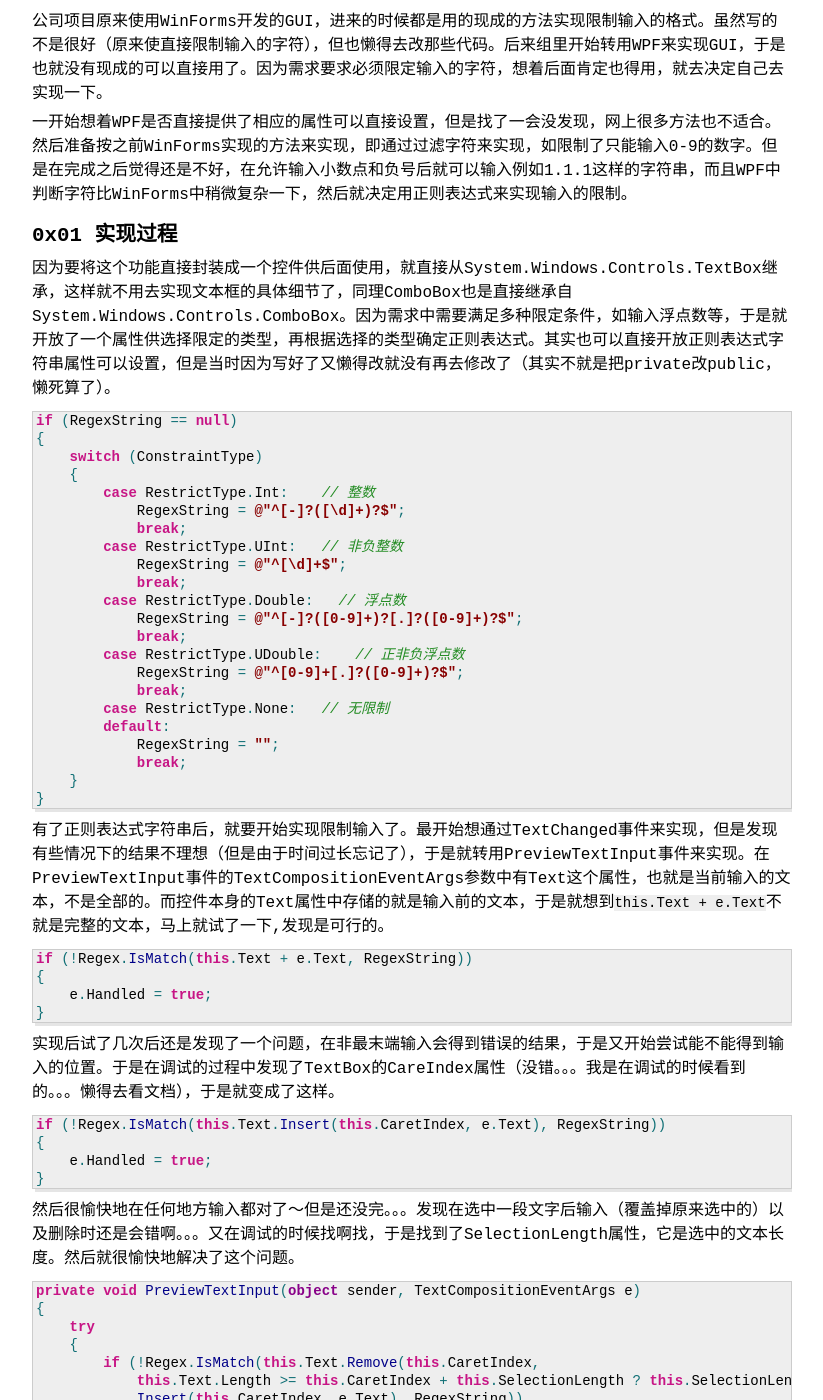
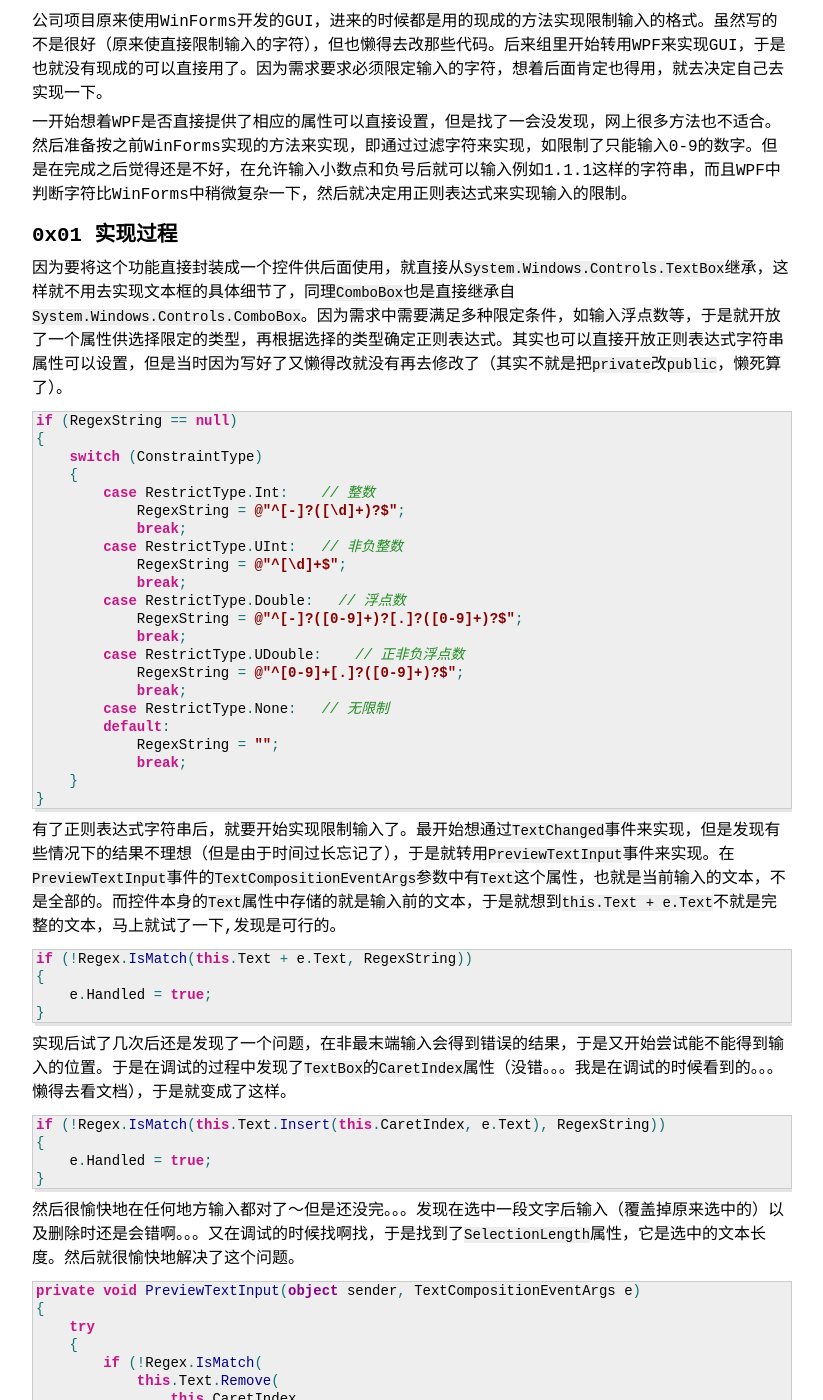
Before and after one commit to ghosind/ghosind.github.io, a Jekyll site: the page built from _posts/wpf/2017-11-08-constraining-textbox.md, in a window 1280 px wide and 1400 px high, scrolled down 367 px. Shown: the whole window, without its empty margins (228-1051 px from the left). Built offline with Jekyll 4.4.1, drawn with Linux system fonts in a browser that asks for light colours; comment, search, counter and statistics services are not loaded; some of the changed text lies outside the part shown.

Commit message:
Fix typo and update post content.

````diff
--- a/_posts/wpf/2017-11-08-constraining-textbox.md
+++ b/_posts/wpf/2017-11-08-constraining-textbox.md
@@ -19,7 +20,7 @@
 
 ## 0x01 实现过程
 
-因为要将这个功能直接封装成一个控件供后面使用，就直接从System.Windows.Controls.TextBox继承，这样就不用去实现文本框的具体细节了，同理ComboBox也是直接继承自System.Windows.Controls.ComboBox。因为需求中需要满足多种限定条件，如输入浮点数等，于是就开放了一个属性供选择限定的类型，再根据选择的类型确定正则表达式。其实也可以直接开放正则表达式字符串属性可以设置，但是当时因为写好了又懒得改就没有再去修改了（其实不就是把private改public，懒死算了）。
+因为要将这个功能直接封装成一个控件供后面使用，就直接从`System.Windows.Controls.TextBox`继承，这样就不用去实现文本框的具体细节了，同理`ComboBox`也是直接继承自`System.Windows.Controls.ComboBox`。因为需求中需要满足多种限定条件，如输入浮点数等，于是就开放了一个属性供选择限定的类型，再根据选择的类型确定正则表达式。其实也可以直接开放正则表达式字符串属性可以设置，但是当时因为写好了又懒得改就没有再去修改了（其实不就是把`private`改`public`，懒死算了）。
 
 ```cs
 if (RegexString == null)
@@ -46,7 +47,7 @@
 }
 ```
 
-有了正则表达式字符串后，就要开始实现限制输入了。最开始想通过TextChanged事件来实现，但是发现有些情况下的结果不理想（但是由于时间过长忘记了），于是就转用PreviewTextInput事件来实现。在PreviewTextInput事件的TextCompositionEventArgs参数中有Text这个属性，也就是当前输入的文本，不是全部的。而控件本身的Text属性中存储的就是输入前的文本，于是就想到`this.Text + e.Text`不就是完整的文本，马上就试了一下,发现是可行的。
+有了正则表达式字符串后，就要开始实现限制输入了。最开始想通过`TextChanged`事件来实现，但是发现有些情况下的结果不理想（但是由于时间过长忘记了），于是就转用`PreviewTextInput`事件来实现。在`PreviewTextInput`事件的`TextCompositionEventArgs`参数中有`Text`这个属性，也就是当前输入的文本，不是全部的。而控件本身的`Text`属性中存储的就是输入前的文本，于是就想到`this.Text + e.Text`不就是完整的文本，马上就试了一下,发现是可行的。
 
 ```cs
 if (!Regex.IsMatch(this.Text + e.Text, RegexString))
@@ -55,7 +56,7 @@
 }
 ```
 
-实现后试了几次后还是发现了一个问题，在非最末端输入会得到错误的结果，于是又开始尝试能不能得到输入的位置。于是在调试的过程中发现了TextBox的CareIndex属性（没错。。。我是在调试的时候看到的。。。懒得去看文档），于是就变成了这样。
+实现后试了几次后还是发现了一个问题，在非最末端输入会得到错误的结果，于是又开始尝试能不能得到输入的位置。于是在调试的过程中发现了`TextBox`的`CaretIndex`属性（没错。。。我是在调试的时候看到的。。。懒得去看文档），于是就变成了这样。
 
 ```cs
 if (!Regex.IsMatch(this.Text.Insert(this.CaretIndex, e.Text), RegexString))
@@ -64,16 +65,22 @@
 }
 ```
 
-然后很愉快地在任何地方输入都对了～但是还没完。。。发现在选中一段文字后输入（覆盖掉原来选中的）以及删除时还是会错啊。。。又在调试的时候找啊找，于是找到了SelectionLength属性，它是选中的文本长度。然后就很愉快地解决了这个问题。
+然后很愉快地在任何地方输入都对了～但是还没完。。。发现在选中一段文字后输入（覆盖掉原来选中的）以及删除时还是会错啊。。。又在调试的时候找啊找，于是找到了`SelectionLength`属性，它是选中的文本长度。然后就很愉快地解决了这个问题。
 
 ```cs
 private void PreviewTextInput(object sender, TextCompositionEventArgs e)
 {
     try
     {
-        if (!Regex.IsMatch(this.Text.Remove(this.CaretIndex,
-            this.Text.Length >= this.CaretIndex + this.SelectionLength ? this.SelectionLength : 0).
-            Insert(this.CaretIndex, e.Text), RegexString))
+        if (!Regex.IsMatch(
+            this.Text.Remove(
+                this.CaretIndex,
+                this.Text.Length >= this.CaretIndex + this.SelectionLength
+                    ? this.SelectionLength
+                    : 0
+            ).Insert(this.CaretIndex, e.Text),
+            RegexString)
+        )
         {
             e.Handled = true;
         }
@@ -84,11 +91,13 @@
 }
 ```
 
-然而，没愉快多久，问题又来了。PreviewTextInput在粘贴的时候不管用，而且需求要求不让用粘贴。查了一下资料后发现PreviewExecutedEvent可以实现拦截粘贴操作，但是TextBox不能直接添加这个事件，就找到了可以用AddHandler来添加，具体代码如下。
+然而，没愉快多久，问题又来了。`PreviewTextInput`在粘贴的时候不管用，而且需求要求不让用粘贴。查了一下资料后发现`PreviewExecutedEvent`可以实现拦截粘贴操作，但是`TextBox`不能直接添加这个事件，就找到了可以用`AddHandler`来添加，具体代码如下。
 
 ```cs
-this.AddHandler(System.Windows.Input.CommandManager.PreviewExecutedEvent,
-    new ExecutedRoutedEventHandler(this.PreviewExecuted));  // 在构造函数中加入
+this.AddHandler(
+    System.Windows.Input.CommandManager.PreviewExecutedEvent,
+    new ExecutedRoutedEventHandler(this.PreviewExecuted)
+);  // 在构造函数中加入
 
 private void PreviewExecuted(object sender, ExecutedRoutedEventArgs e)
 {
@@ -99,29 +108,38 @@
 }
 ```
 
-至此，就差不多算是完成了一个可以限制输入的TextBox的控件。
+至此，就差不多算是完成了一个可以限制输入的`TextBox`的控件。
 
 ## 0x02 实现ComboBox
 
-实现ComboBox的过程中发现ComboBox没有CareIndex和Selection，但是在调试的时候发现ComboBox内部有个私有的TextBox，所以就用反射取得了TextBox。在取得ComboBox后基本实现方法就和TextBox一致了。
+实现`ComboBox`的过程中发现`ComboBox`没有`CaretIndex`和`Selection`，但是在调试的时候发现`ComboBox`内部有个私有的`TextBox`，所以就用反射取得了`TextBox`。在取得`ComboBox`后基本实现方法就和`TextBox`一致了。
 
 ```cs
 private void PreviewTextInput(object sender, System.Windows.Input.TextCompositionEventArgs e)
 {
-    PropertyInfo property = this.GetType().GetRuntimeProperties().
-        Where(p => p.Name.Contains("TextBox")).FirstOrDefault();
+    PropertyInfo property = this.GetType()
+        .GetRuntimeProperties()
+        .Where(p => p.Name.Contains("TextBox"))
+        .FirstOrDefault();
     TextBox tb = property.GetValue(this) as TextBox;
     try
     {
-        if (!Regex.IsMatch(this.Text.Remove(tb.CaretIndex,
-            this.Text.Length >= tb.CaretIndex + tb.SelectionLength ? tb.SelectionLength : 0).
-            Insert(tb.CaretIndex, e.Text), RegexString))
+        if (!Regex.IsMatch(
+            this.Text.Remove(
+                tb.CaretIndex,
+                this.Text.Length >= tb.CaretIndex + tb.SelectionLength
+                    ? tb.SelectionLength
+                    : 0
+                ).Insert(tb.CaretIndex, e.Text),
+            RegexString)
+        )
         {
             e.Handled = true;
         }
     }
     catch (Exception)
     {
+        // 异常处理
     }
 }
 
@@ -137,3 +155,11 @@
 ## 0x03 结束语
 
 在实现过程中查阅了不少资料，因为写这篇文章的时候离写这些控件已经很挺长一段时间了，也就忘了其中很多的过程了，在文章中也就没有写出来。这些控件的实现方法也有很多，我也只是写出了我自己实现的方式，也希望能够帮助到看到这篇文章的人。因为接触WPF的时间不长，可能会犯一些错误，也希望各位能够指出。
+
+## 0x04 2020-11-10更新
+
+在使用输入法输入的时候，可能会出现限制失效的情况，这时候可以通过在XAML文件中设置文本框的属性`input:InputMethod.IsInputMethodEnabled="False"`禁用输入法即可，例如：
+
+```xml
+<TextBox input:InputMethod.IsInputMethodEnabled="False" />
+```
````
Also changed, not shown: other parts of _posts/wpf/2017-11-08-constraining-textbox.md (+1 -0 lines).
